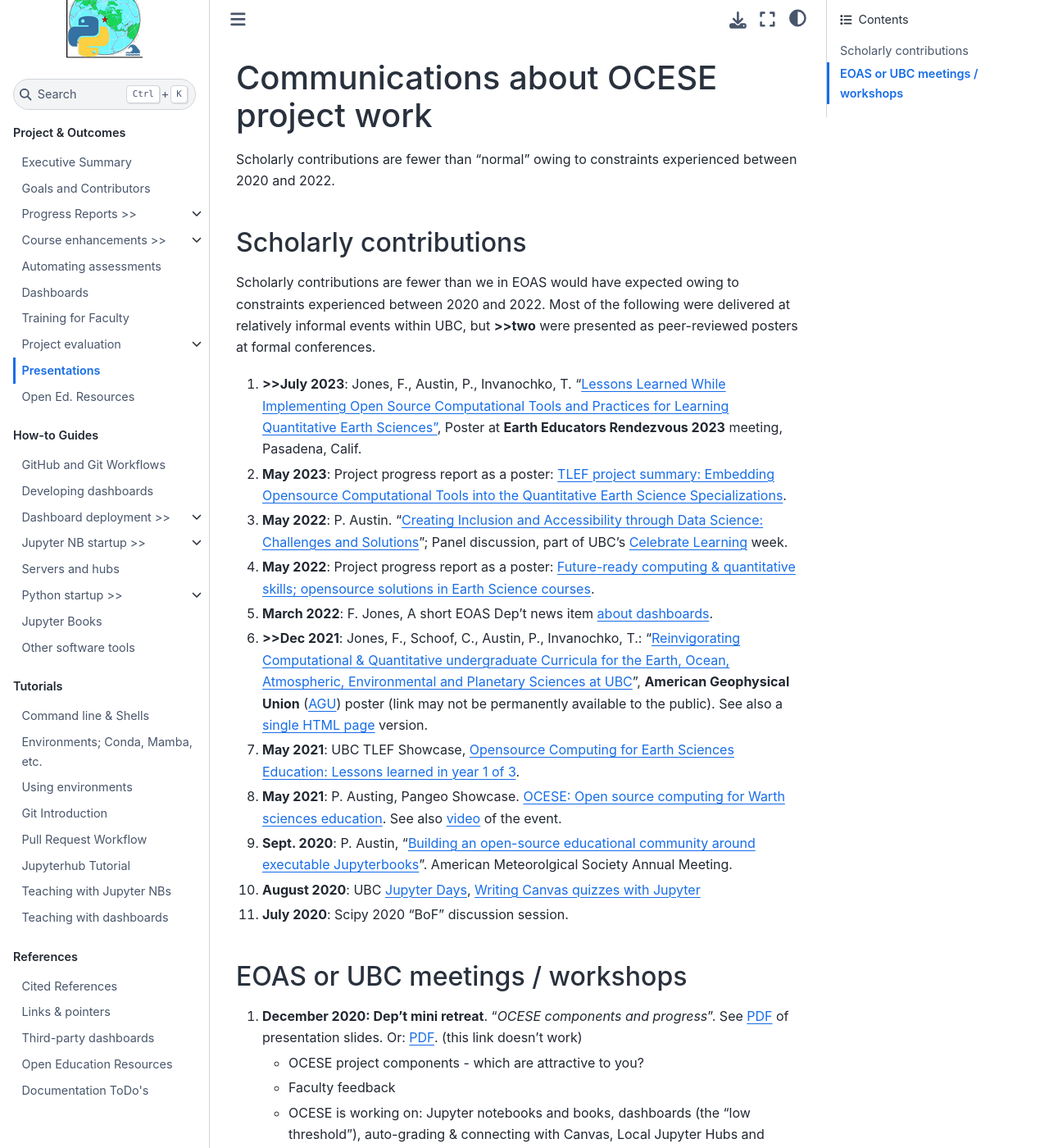
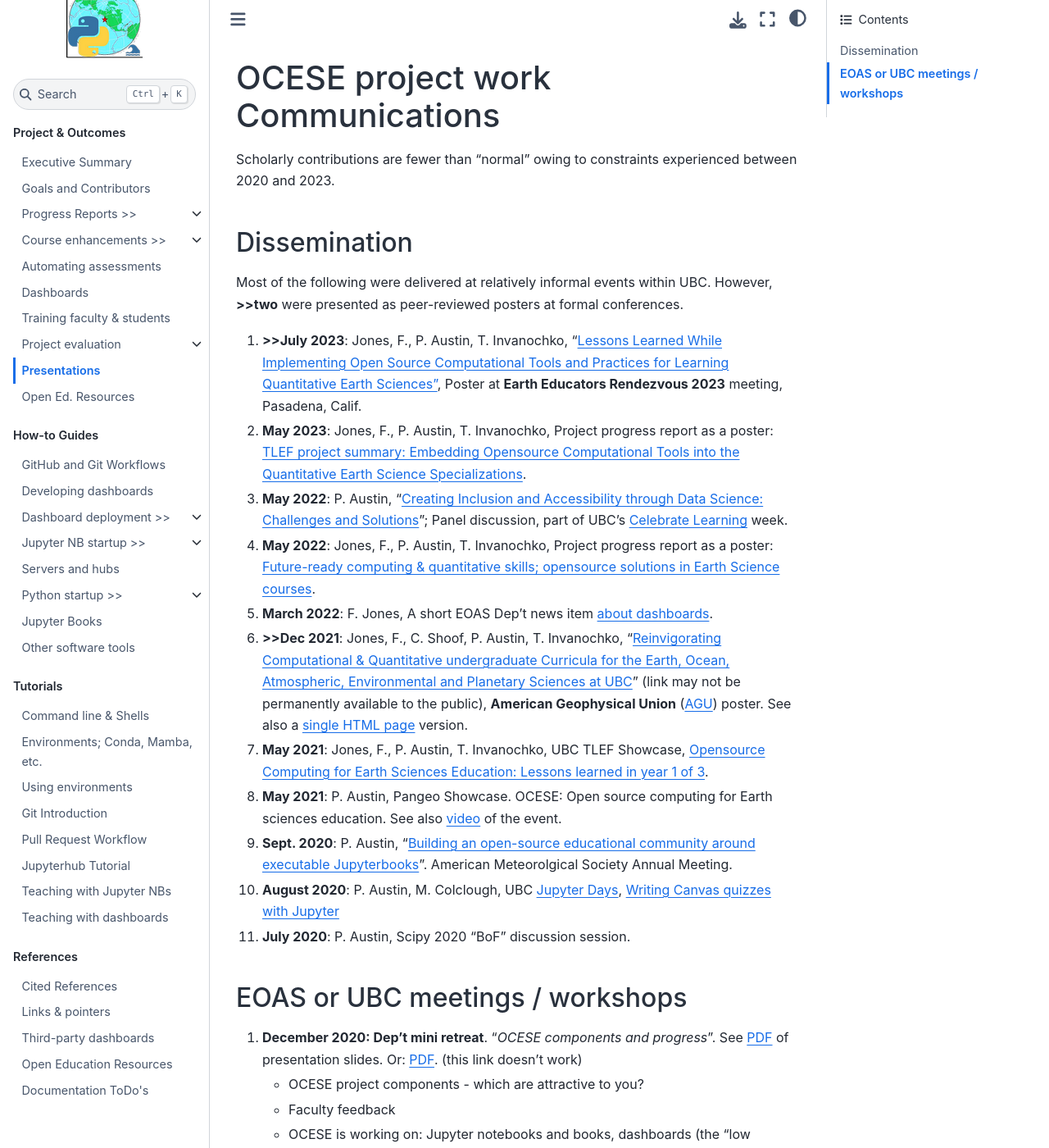
Before and after one commit to eoas-ubc/eoas-ubc.github.io, a Jupyter Book: the page built from docs/presentations.md, in a window 1280 px wide and 1400 px high. Shown: the whole window at 82% size. Built offline with Jupyter Book 1.0.4 settings and Sphinx 7.4.7 and the Sphinx Book theme 1.1.4, drawn with Linux system fonts in a browser that asks for light colours.

Commit message:
latest updates, May26

```diff
--- a/docs/_toc.yml
+++ b/docs/_toc.yml
@@ -41,6 +41,7 @@
   - file: dashboards
     title: Dashboards
   - file: facultydev
+    title: Training faculty & students
   - file: eval-wisdom
     title: Project evaluation
     sections:
--- a/docs/presentations.md
+++ b/docs/presentations.md
@@ -1,22 +1,22 @@
-# Communications about OCESE project work
+# OCESE project work Communications
 
-Scholarly contributions are fewer than "normal" owing to constraints experienced between 2020 and 2022.
+Scholarly contributions are fewer than "normal" owing to constraints experienced between 2020 and 2023.
 
-## Scholarly contributions
+## Dissemination
 
-Scholarly contributions are fewer than we in EOAS would have expected owing to constraints experienced between 2020 and 2022. Most of the following were delivered at relatively informal events within UBC, but **>>two** were presented as peer-reviewed posters at formal conferences.
+Most of the following were delivered at relatively informal events within UBC. However, **>>two** were presented as peer-reviewed posters at formal conferences.
 
-1. **>>July 2023**: Jones, F., Austin, P., Invanochko, T. "[Lessons Learned While Implementing Open Source Computational Tools and Practices for Learning Quantitative Earth Sciences"](https://serc.carleton.edu/earth_rendezvous/2023/program/posters/friday/263242.html), Poster at **Earth Educators Rendezvous 2023** meeting, Pasadena, Calif.
-2. **May 2023**: Project progress report as a poster: [TLEF project summary: Embedding Opensource Computational Tools into the Quantitative Earth Science Specializations](https://tlef2.sites.olt.ubc.ca/files/2023/04/2023-SCI-Tara-Ivanochko.pdf).
-3. **May 2022**: P. Austin. "[Creating Inclusion and Accessibility through Data Science: Challenges and Solutions](https://wiki.ubc.ca/images/6/6f/Celebrate_Learning_-_Data_Science_and_Inclusion.pdf)"; Panel discussion, part of UBC's [Celebrate Learning](https://wiki.ubc.ca/Documentation:CTLT_programs/2022-Celebrate_Learning_Week) week.
-4. **May 2022**: Project progress report as a poster: [Future-ready computing & quantitative skills; opensource solutions in Earth Science courses](https://tlef2.sites.olt.ubc.ca/files/2022/05/2022-SCI-Tara-Ivanochko.pdf).
+1. **>>July 2023**: Jones, F., P. Austin, T. Invanochko, "[Lessons Learned While Implementing Open Source Computational Tools and Practices for Learning Quantitative Earth Sciences"](https://serc.carleton.edu/earth_rendezvous/2023/program/posters/friday/263242.html), Poster at **Earth Educators Rendezvous 2023** meeting, Pasadena, Calif.
+2. **May 2023**: Jones, F., P. Austin, T. Invanochko, Project progress report as a poster: [TLEF project summary: Embedding Opensource Computational Tools into the Quantitative Earth Science Specializations](https://tlef2.sites.olt.ubc.ca/files/2023/04/2023-SCI-Tara-Ivanochko.pdf).
+3. **May 2022**: P. Austin, "[Creating Inclusion and Accessibility through Data Science: Challenges and Solutions](https://wiki.ubc.ca/images/6/6f/Celebrate_Learning_-_Data_Science_and_Inclusion.pdf)"; Panel discussion, part of UBC's [Celebrate Learning](https://wiki.ubc.ca/Documentation:CTLT_programs/2022-Celebrate_Learning_Week) week.
+4. **May 2022**: Jones, F., P. Austin, T. Invanochko, Project progress report as a poster: [Future-ready computing & quantitative skills; opensource solutions in Earth Science courses](https://tlef2.sites.olt.ubc.ca/files/2022/05/2022-SCI-Tara-Ivanochko.pdf).
 5. **March 2022**: F. Jones, A short EOAS Dep't news item [about dashboards](https://www.eoas.ubc.ca/news-events/news/16485372001).
-6. **>>Dec 2021**: Jones, F., Schoof, C., Austin, P., Invanochko, T.: "[Reinvigorating Computational & Quantitative undergraduate Curricula for the Earth, Ocean, Atmospheric, Environmental and Planetary Sciences at UBC](https://agu2021fallmeeting-agu.ipostersessions.com/default.aspx?s=2A-C2-3D-E0-3B-DD-9A-5E-A3-C9-44-74-4B-06-45-A9)", **American Geophysical Union** ([AGU](https://www.agu.org/Fall-Meeting-2022)) poster (link may not be permanently available to the public). See also a [single HTML page](https://www.eoas.ubc.ca/~quest/agu2021-build-211215.htm) version.
-7. **May 2021**: UBC TLEF Showcase, [Opensource Computing for Earth Sciences Education: Lessons learned in year 1 of 3](https://tlef2.sites.olt.ubc.ca/files/2021/05/2021-TLEF-Showcase-SCI-Tara-Ivanochko.pdf).
-8. **May 2021**: P. Austing, Pangeo Showcase. <a href="files/austin_pangeo_may_2021.pdf">ΟCESE: Open source computing for Warth sciences education</a>. See also [video](https://discourse.pangeo.io/t/may-5-2021-ocese-open-source-computing-for-earth-science-education/1443) of the event.
+6. **>>Dec 2021**: Jones, F., C. Shoof, P. Austin, T. Invanochko, "[Reinvigorating Computational & Quantitative undergraduate Curricula for the Earth, Ocean, Atmospheric, Environmental and Planetary Sciences at UBC](https://agu2021fallmeeting-agu.ipostersessions.com/default.aspx?s=2A-C2-3D-E0-3B-DD-9A-5E-A3-C9-44-74-4B-06-45-A9)" (link may not be permanently available to the public), **American Geophysical Union** ([AGU](https://www.agu.org/Fall-Meeting-2022)) poster. See also a [single HTML page](https://www.eoas.ubc.ca/~quest/agu2021-build-211215.htm) version.
+7. **May 2021**: Jones, F., P. Austin, T. Invanochko, UBC TLEF Showcase, [Opensource Computing for Earth Sciences Education: Lessons learned in year 1 of 3](https://tlef2.sites.olt.ubc.ca/files/2021/05/2021-TLEF-Showcase-SCI-Tara-Ivanochko.pdf).
+8. **May 2021**: P. Austin, Pangeo Showcase. ΟCESE: Open source computing for Earth sciences education. See also [video](https://discourse.pangeo.io/t/may-5-2021-ocese-open-source-computing-for-earth-science-education/1443) of the event.
 9. **Sept. 2020**: P. Austin, "[Building an open-source educational community around executable Jupyterbooks](https://ams.confex.com/ams/101ANNUAL/11python/papers/viewonly.cgi?password=582729&username=384767)". American Meteorolgical Society Annual Meeting.
-10. **August 2020**: UBC [Jupyter Days](https://ubc-dsci.github.io/jupyterdays/), [Writing Canvas quizzes with Jupyter](https://github.com/UBC-DSCI/jupyterdays/blob/master/jupyterdays/sessions/austin-colclough/md2canvas.md)
-11. **July 2020**: Scipy 2020 "BoF" discussion session.
+10. **August 2020**: P. Austin, M. Colclough, UBC [Jupyter Days](https://ubc-dsci.github.io/jupyterdays/), [Writing Canvas quizzes with Jupyter](https://github.com/UBC-DSCI/jupyterdays/blob/master/jupyterdays/sessions/austin-colclough/md2canvas.md)
+11. **July 2020**: P. Austin, Scipy 2020 "BoF" discussion session.
 
 ## EOAS or UBC meetings / workshops
 
```
Also changed, not shown: docs/crs-eosc211.md (+14 -0 lines), docs/facultydev.md (+4 -2 lines), docs/fix-list.md (+9 -4 lines), docs/images/eosc211-piazzadata.png (added), docs/images/table-evaldata.png.
